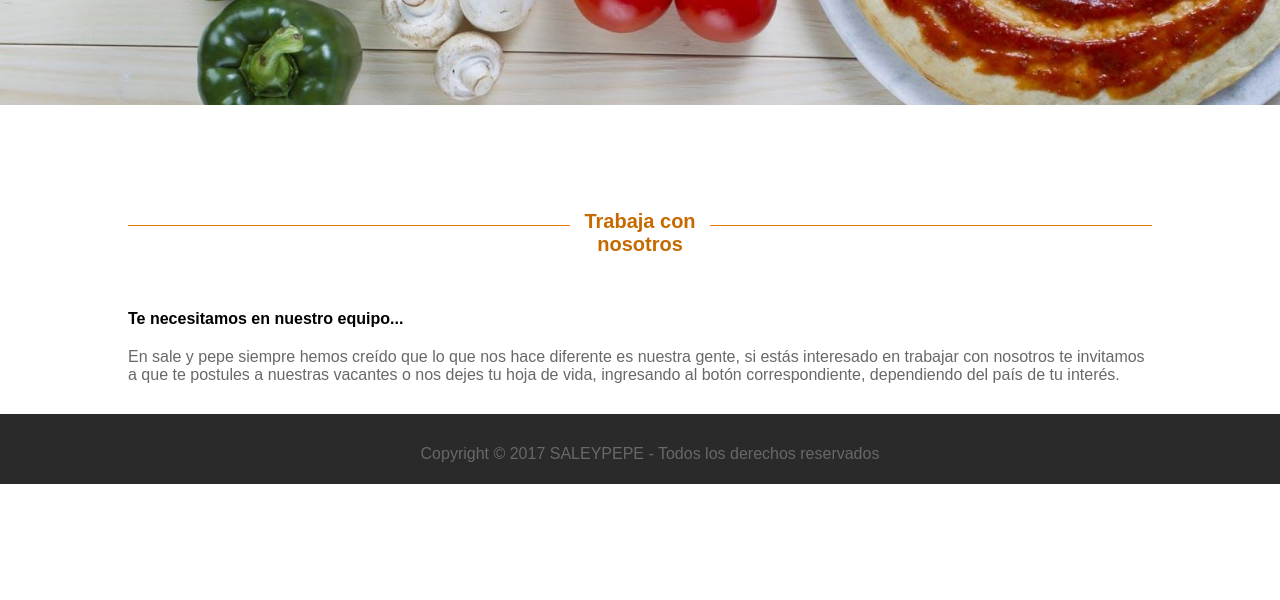
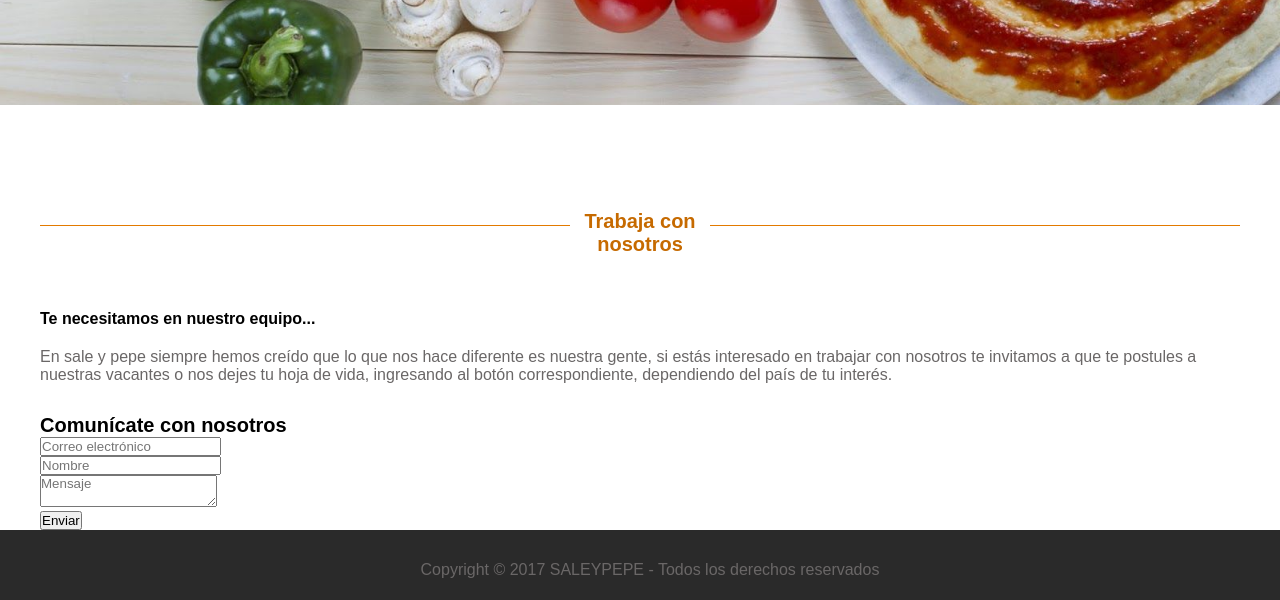
Before and after one commit to jtuiran/pizzeria, a plain HTML site: page html/trabaja.html in a window 1280 px wide. Shown: the part 295-895 px from the top of the page. Before the commit the page ends 800 px from the top, so only its background shows below. Drawn offline with Linux system fonts and the light colour scheme.

Commit message:
Add files via upload

```diff
--- a/css/estilos.css
+++ b/css/estilos.css
@@ -108,11 +108,15 @@ a{
 /*SECCION 2*/
 
 .seccion{
+    width: 100%;
+    margin: auto;
+    max-width: 1200px;
+
+}
+
+.seccion_maps{
     height: 100%;
-    background-size: cover;
-    background-repeat: no-repeat;
-    background-position: center;
-    width: 80%;
+    width: 50%;
     margin: auto;
     max-width: 1200px;
 
--- a/html/trabaja.html
+++ b/html/trabaja.html
@@ -46,8 +46,24 @@
                         </div>
 
     </section>
+<!--formulario comunicate con nosotros-->
 
+                <section class="seccion">
+                <h2>Comunícate con nosotros</h2>
 
+                    <div>
+                   <input type="text" placeholder="Correo electrónico" value="" class="input_comunicate">
+                    </div>
+                    <div>
+                   <input type="text" placeholder="Nombre" value="" class="input_comunicate">
+                    </div>
+                    <div>
+                   <textarea placeholder="Mensaje" class="input_comunicate mensaje"></textarea>
+                    </div>
+                    <div>
+                   <button id="" type="submit" class="boton">Enviar</button>
+                    </div>
+                    </section>
     <footer>
         <div class="footer">
             <div class="copy">
```
Also changed, not shown: html/menu.html (+10 -4 lines), index.html (+8 -6 lines).
